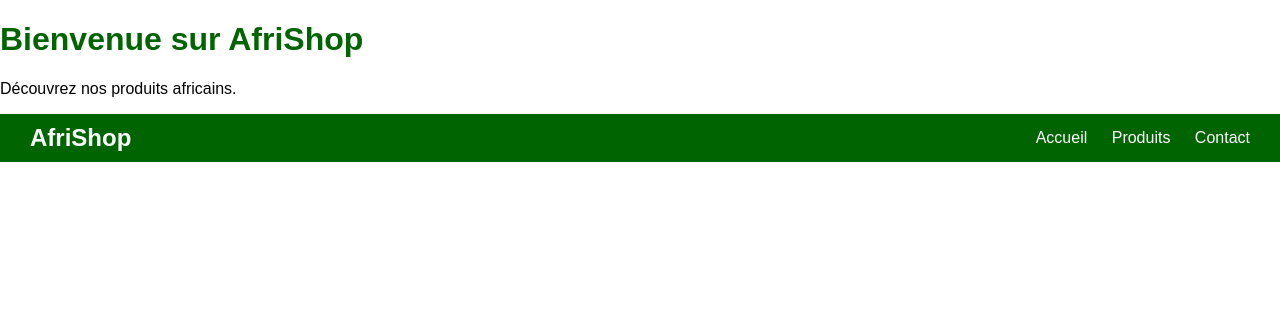
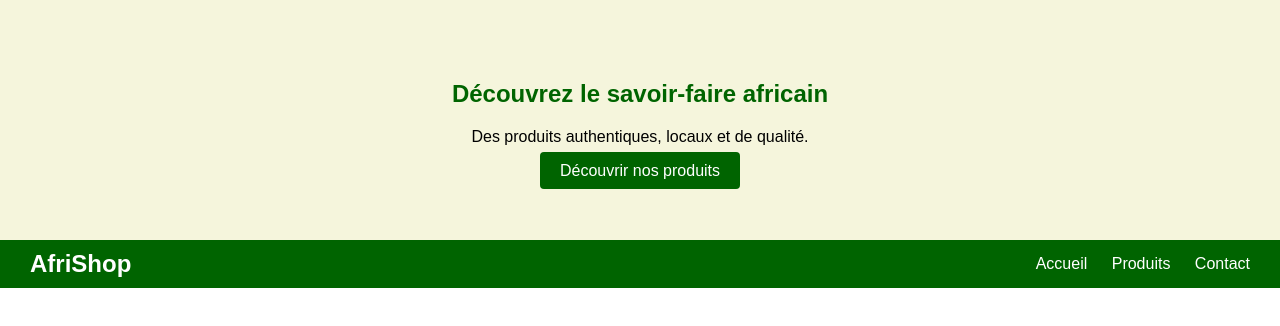
Before and after one commit to Davys-STARK/Afrishop, a plain HTML site: page index.html in a window 1280 px wide. Drawn offline with Linux system fonts and the light colour scheme.

Commit message:
feat: ajouter la section accueil

```diff
--- a/index.html
+++ b/index.html
@@ -7,8 +7,11 @@
  <link rel="stylesheet" href="style.css">
 </head>
 <body>
- <h1>Bienvenue sur AfriShop</h1>
- <p>Découvrez nos produits africains.</p>
+ <section id="accueil">
+  <h1>Découvrez le savoir-faire africain</h1>
+  <p>Des produits authentiques, locaux et de qualité.</p>
+  <a href="#produits" class="bouton">Découvrir nos produits</a>
+</section>
 </body>
 <header>
   <h2>AfriShop</h2>
--- a/style.css
+++ b/style.css
@@ -4,3 +4,6 @@ header { background: darkgreen; color: white; display: flex;
   justify-content: space-between; align-items: center; padding: 10px 30px; }
 header h2 { margin: 0; }
 nav a { color: white; text-decoration: none; margin-left: 20px; }
+#accueil { background: beige; text-align: center; padding: 60px 20px; }
+.bouton { background: darkgreen; color: white; padding: 10px 20px;
+  text-decoration: none; border-radius: 4px; }
```
